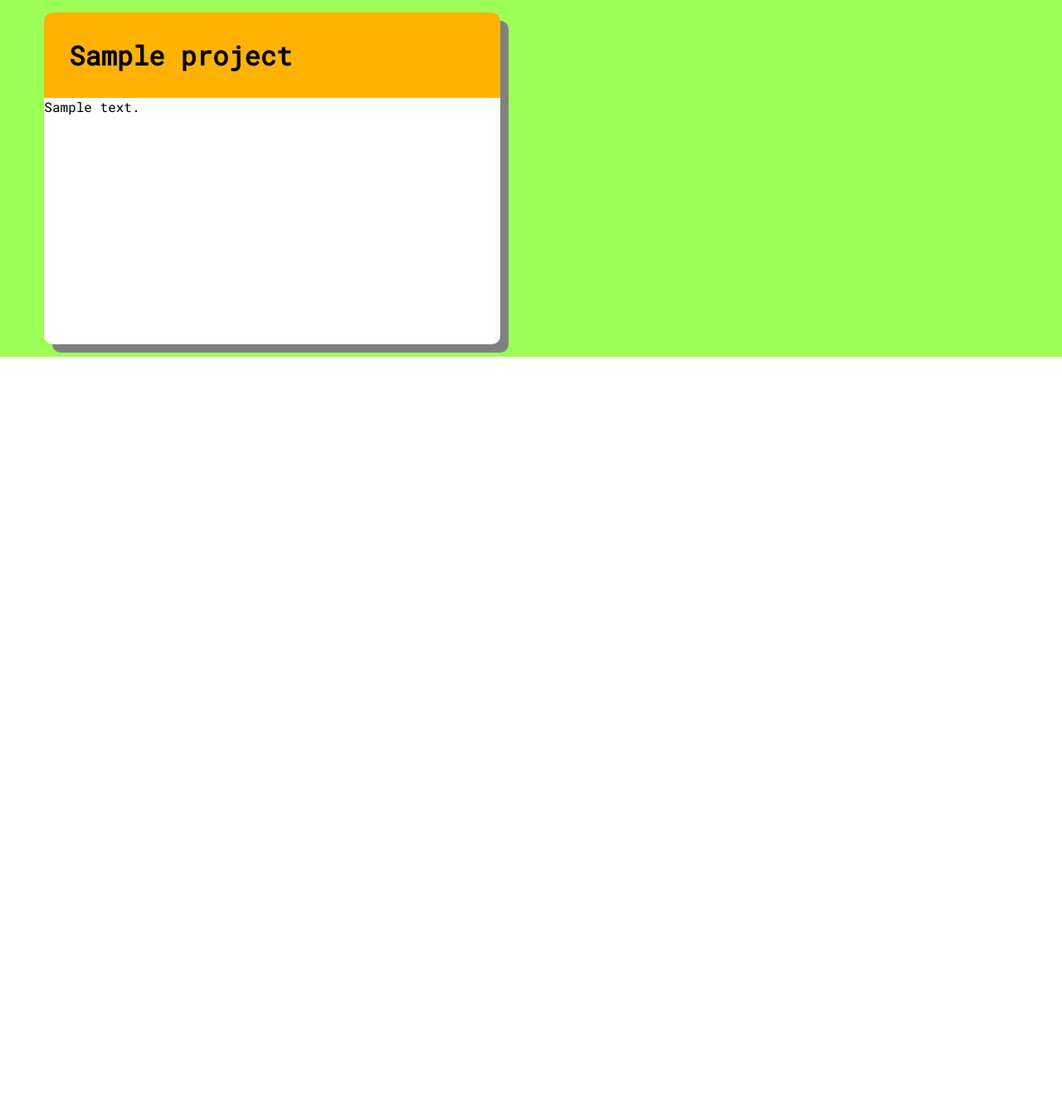
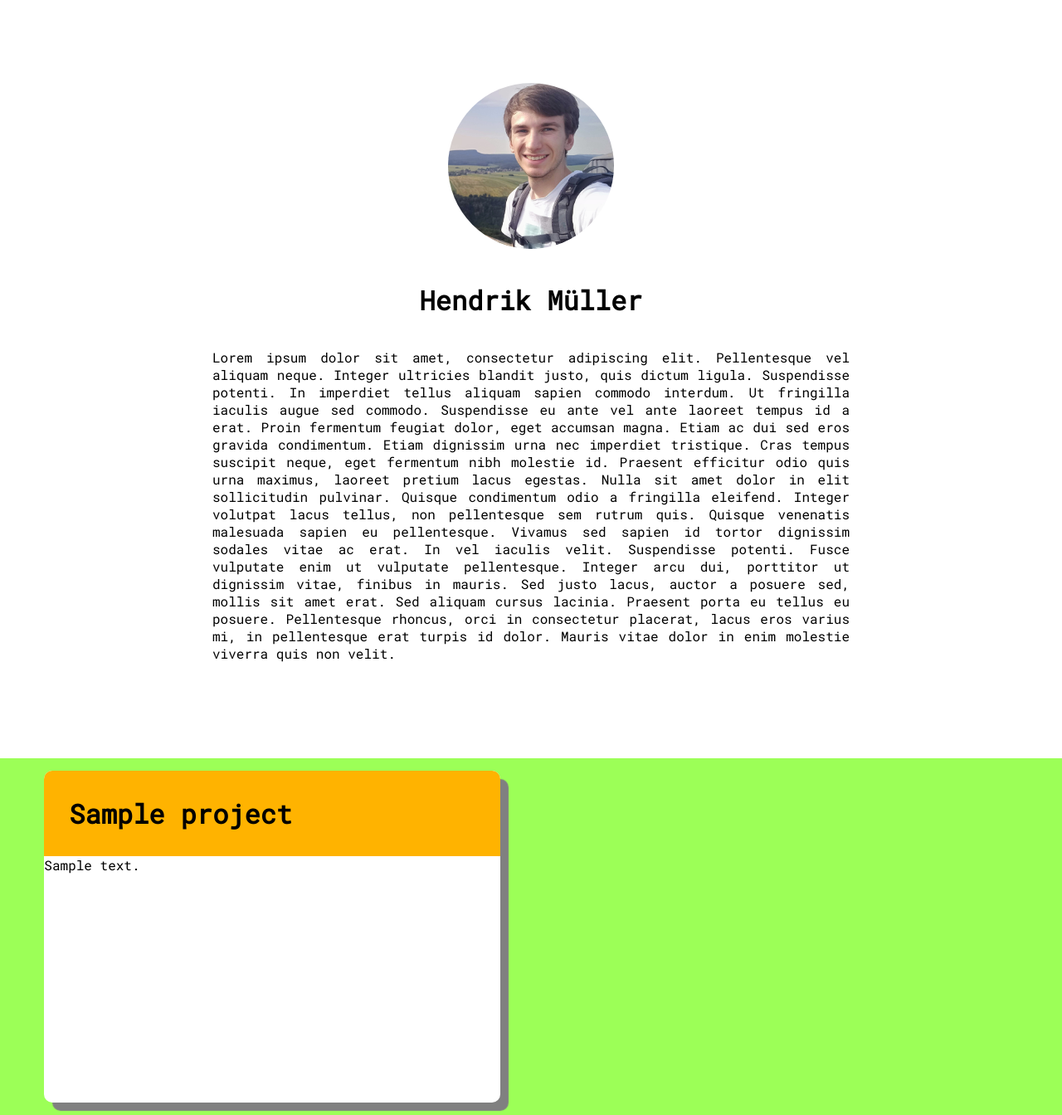
Before and after one commit to henne90gen/portfolio_page, a Flask app: template portfolio_page/templates/index.html in a window 1280 px wide. Shown: the whole page at 83% size. Before the commit the page ends 430 px from the top, so only its background shows below. Run offline with Flask 2, Linux system fonts and the light colour scheme; the template is opened without the code that fills it: most values are stand-ins (such as "Sample title", 1, 10 or a date in 2020).

Commit message:
Added profile picture and dummy text

```diff
--- a/portfolio_page/static/index.css
+++ b/portfolio_page/static/index.css
@@ -17,9 +17,40 @@ body {
     margin: 0;
     padding: 0;
     font-family: 'Roboto Mono', monospace;
+    display: flex;
+    flex-direction: column;
+    justify-content: center;
+    align-content: center;
+}
+
+.profile-container {
+    flex: 1;
+    width: 100%;
+    height: 100%;
+    display: flex;
+    flex-direction: column;
+    margin-top: 100px;
+    margin-bottom: 100px;
+}
+
+.profile-picture {
+    align-self: center;
+    border-radius: 100px;
+}
+
+.profile-title {
+    align-self: center;
+    margin-top: 40px;
+}
+
+.profile-text {
+    align-self: center;
+    text-align: justify;
+    width: 60%;
 }
 
 .card-container {
+    flex: 1;
     width: 100%;
     padding-top: 15px;
     padding-bottom: 15px;
--- a/portfolio_page/templates/index.html
+++ b/portfolio_page/templates/index.html
@@ -1,14 +1,36 @@
 <!DOCTYPE html>
-<html>
+<html lang="en">
+
 <head>
     <title>Hendrik Müller - Portfolio</title>
-        <meta charset="UTF-8" />
-        <meta name="author" content="Hendrik Müller" />
-        <meta name="viewport" content="width=device-width, initial-scale=1.0" />
+    <meta charset="UTF-8"/>
+    <meta name="author" content="Hendrik Müller"/>
+    <meta name="viewport" content="width=device-width, initial-scale=1.0"/>
     <link href="https://fonts.googleapis.com/css?family=Roboto+Mono&display=swap" rel="stylesheet">
-        <link rel="stylesheet" type="text/css" href="/static/index.css" />
+    <link rel="stylesheet" type="text/css" href="/static/index.css"/>
 </head>
-    <body style="display: flex">
+
+<body>
+<div class="profile-container">
+    <img class="profile-picture" src="/static/profile_picture.jpg" alt="Profile Picture" width="200px"/>
+    <h1 class="profile-title">Hendrik Müller</h1>
+    <p class="profile-text">
+        Lorem ipsum dolor sit amet, consectetur adipiscing elit. Pellentesque vel aliquam neque. Integer ultricies
+        blandit justo, quis dictum ligula. Suspendisse potenti. In imperdiet tellus aliquam sapien commodo interdum. Ut
+        fringilla iaculis augue sed commodo. Suspendisse eu ante vel ante laoreet tempus id a erat. Proin fermentum
+        feugiat dolor, eget accumsan magna. Etiam ac dui sed eros gravida condimentum. Etiam dignissim urna nec
+        imperdiet tristique. Cras tempus suscipit neque, eget fermentum nibh molestie id. Praesent efficitur odio quis
+        urna maximus, laoreet pretium lacus egestas. Nulla sit amet dolor in elit sollicitudin pulvinar.
+
+        Quisque condimentum odio a fringilla eleifend. Integer volutpat lacus tellus, non pellentesque sem rutrum quis.
+        Quisque venenatis malesuada sapien eu pellentesque. Vivamus sed sapien id tortor dignissim sodales vitae ac
+        erat. In vel iaculis velit. Suspendisse potenti. Fusce vulputate enim ut vulputate pellentesque. Integer arcu
+        dui, porttitor ut dignissim vitae, finibus in mauris. Sed justo lacus, auctor a posuere sed, mollis sit amet
+        erat. Sed aliquam cursus lacinia. Praesent porta eu tellus eu posuere. Pellentesque rhoncus, orci in consectetur
+        placerat, lacus eros varius mi, in pellentesque erat turpis id dolor. Mauris vitae dolor in enim molestie
+        viverra quis non velit.
+    </p>
+</div>
 <div class="card-container">
     {% for project in projects %}
         <div class="card" onclick="window.location = '{{ project.url }}';">
@@ -18,4 +40,5 @@
     {% endfor %}
 </div>
 </body>
+
 </html>
```
Also changed, not shown: portfolio_page/static/profile_picture.jpg (added). Lines whose indentation alone changed are shown as unchanged.
